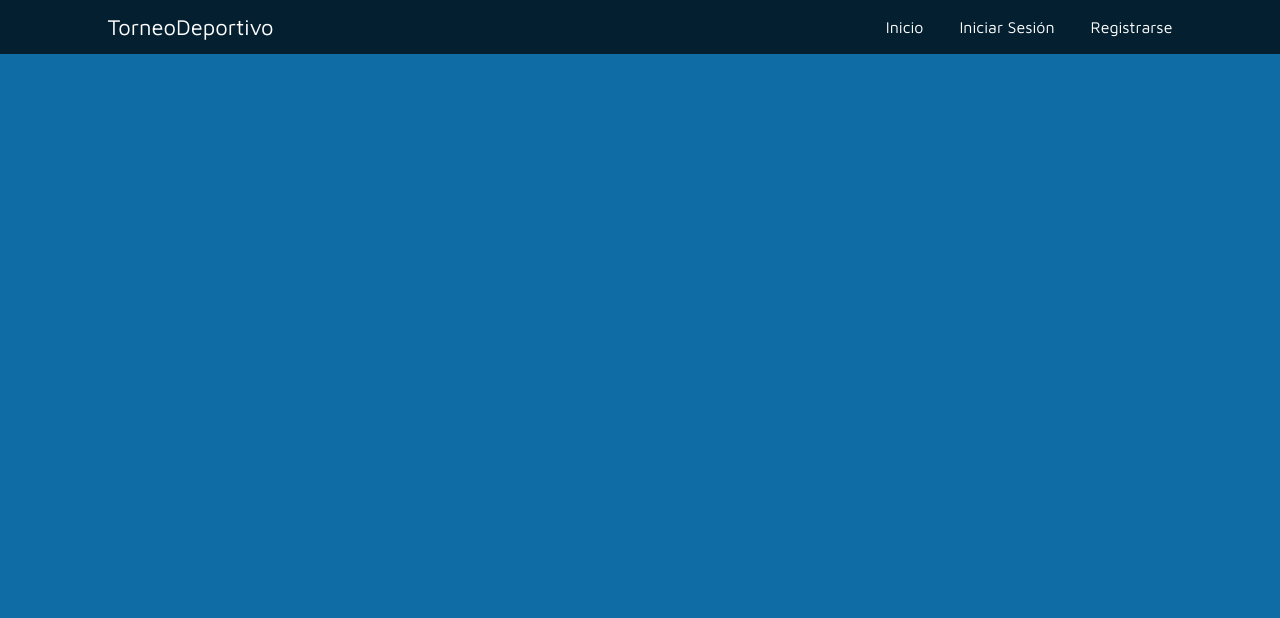
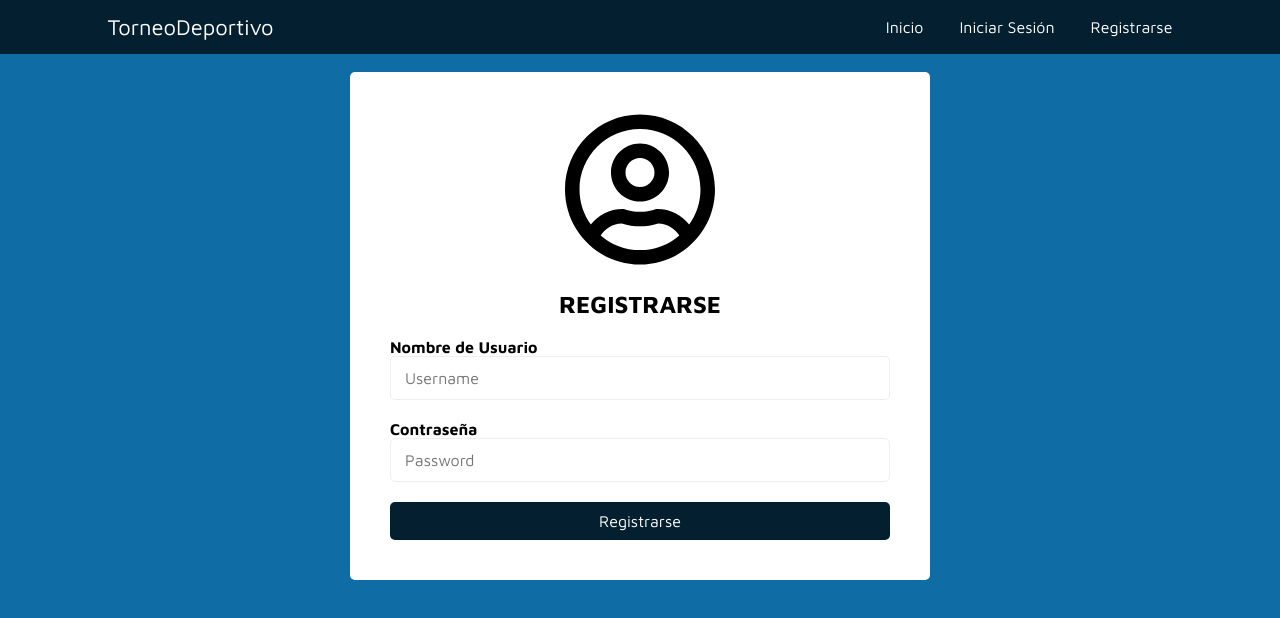
Before and after one commit to joaquinsian/Control-Torneo-Deportivo, an Angular app in the folder frontend/: page /signup in a window 1280 px wide. Before the commit this address led to /. Shown: the top 618 px of the page. Built offline with nearby package versions, Linux system fonts and the light colour scheme.

Commit message:
Se agregó vista "Registrarse"

```diff
--- a/frontend/src/app/app-routing.module.ts
+++ b/frontend/src/app/app-routing.module.ts
@@ -1,11 +1,15 @@
 import { NgModule } from '@angular/core';
 import { RouterModule, Routes } from '@angular/router';
 import { SigninComponent } from "./components/signin/signin.component";
+import { SignupComponent } from './components/signup/signup.component';
 
 const routes: Routes = [
   {
     path: "signin",
     component: SigninComponent
+  },{
+    path: "signup",
+    component: SignupComponent
   }
 ];
 
--- a/frontend/src/app/app.component.html
+++ b/frontend/src/app/app.component.html
@@ -4,9 +4,9 @@
             TorneoDeportivo
         </a>
         <div class="f-right">
-            <a class="navbar-option navbar-a" href="#">Inicio</a>
-            <a class="navbar-option navbar-a" href="#">Iniciar Sesión</a>
-            <a class="navbar-option navbar-a" href="#">Registrarse</a>
+            <a class="navbar-option navbar-a" routerLink="/" href="#">Inicio</a>
+            <a class="navbar-option navbar-a" routerLink="/signin" href="#">Iniciar Sesión</a>
+            <a class="navbar-option navbar-a" routerLink="/signup" href="#">Registrarse</a>
             <button class="navbar-option burger-btn"><i class="fal fa-bars"></i></button>
         </div>
     </div>
--- a/frontend/src/app/app.module.ts
+++ b/frontend/src/app/app.module.ts
@@ -4,11 +4,13 @@ import { BrowserModule } from '@angular/platform-browser';
 import { AppRoutingModule } from './app-routing.module';
 import { AppComponent } from './app.component';
 import { SigninComponent } from './components/signin/signin.component';
+import { SignupComponent } from './components/signup/signup.component';
 
 @NgModule({
   declarations: [
     AppComponent,
-    SigninComponent
+    SigninComponent,
+    SignupComponent
   ],
   imports: [
     BrowserModule,
--- /dev/null
+++ b/frontend/src/app/components/signup/signup.component.html
@@ -0,0 +1,23 @@
+<div class="f-centered-container">
+    <div class="m-container div-fc">
+        <div class="cont-centered m-b-20">
+            <img class="user-circle-regular" src="../../../assets/dist/img/user-circle-regular.svg">
+        </div>
+        <div class="cont-centered">
+            <h2>REGISTRARSE</h2>
+        </div>
+        <form method="post">
+            <div class="form-item-container">
+                <h4>Nombre de Usuario</h4>
+                <input class="input-field w-std" type="text" name="username" placeholder="Username">
+            </div>
+            <div class="form-item-container">
+                <h4>Contraseña</h4>
+                <input class="input-field w-std" type="password" name="password" placeholder="Password">
+            </div>
+            <div class="form-item-container">
+                <input class="btn w-100" type="submit" value="Registrarse">
+            </div>
+        </form>
+    </div>
+</div>
--- /dev/null
+++ b/frontend/src/app/components/signup/signup.component.ts
@@ -0,0 +1,15 @@
+import { Component, OnInit } from '@angular/core';
+
+@Component({
+  selector: 'app-signup',
+  templateUrl: './signup.component.html',
+  styleUrls: ['./signup.component.css']
+})
+export class SignupComponent implements OnInit {
+
+  constructor() { }
+
+  ngOnInit(): void {
+  }
+
+}
```
Also changed, not shown: frontend/src/app/components/signup/signup.component.css (added), 1 other file (tests, documents, lock files or other folders).
